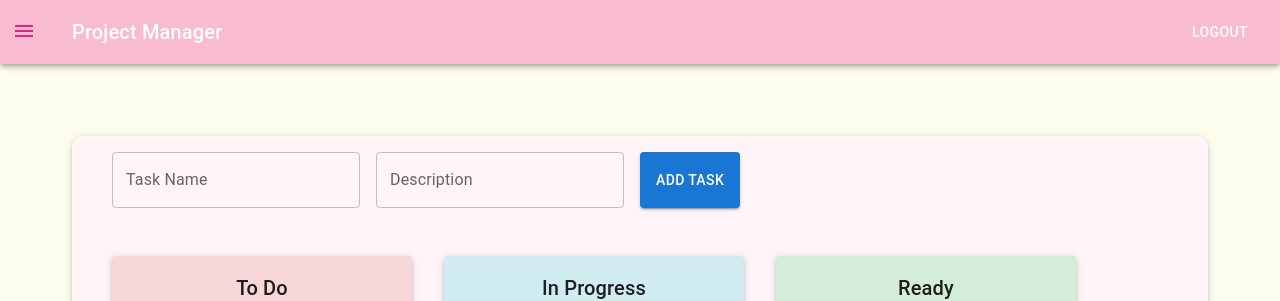
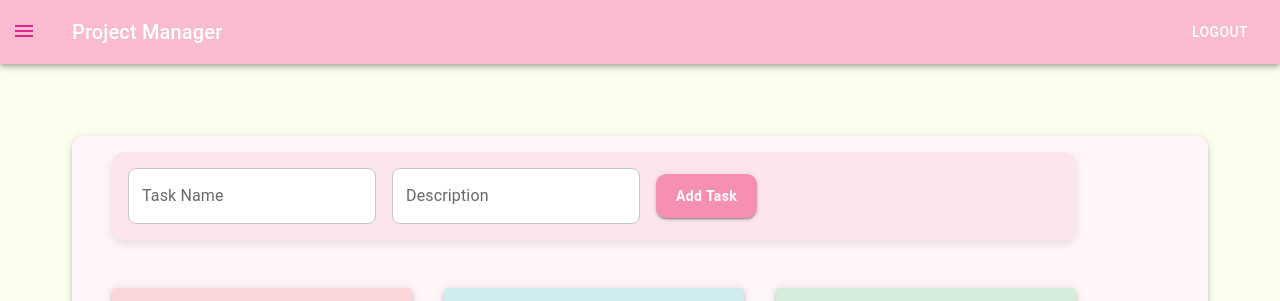
Before and after one commit to HelmiLaakkonen/project-management-app, a React (Create React App) app: page /dashboard in a window 1280 px wide. Shown: the top 301 px of the page. Built offline with nearby package versions, Linux system fonts and the light colour scheme; no server answers; sample sign-in values are in the browser's storage.

Commit message:
cuter add task

```diff
--- a/src/components/Kanban.js
+++ b/src/components/Kanban.js
@@ -132,7 +132,18 @@ function Kanban() {
         sx={{ display: "flex", flexDirection: "column", gap: 4, flexGrow: 1 }}
       >
         {/* Task Input Form */}
-        <Box sx={{ display: "flex", gap: 2, mb: 2 }}>
+        <Box
+          sx={{
+            display: "flex",
+            gap: 2,
+            mb: 2,
+            backgroundColor: "#fce4ec", // Soft pastel pink
+            padding: 2,
+            borderRadius: "12px", // Rounded corners
+            boxShadow: "0px 4px 8px rgba(0, 0, 0, 0.1)", // Soft shadow
+            alignItems: "center",
+          }}
+        >
           <TextField
             label="Task Name"
             variant="outlined"
@@ -140,6 +151,13 @@ function Kanban() {
             onChange={(e) =>
               setNewTask({ ...newTask, task_name: e.target.value })
             }
+            sx={{
+              backgroundColor: "white",
+              borderRadius: "8px",
+              "& .MuiOutlinedInput-root": {
+                borderRadius: "8px",
+              },
+            }}
           />
           <TextField
             label="Description"
@@ -148,8 +166,29 @@ function Kanban() {
             onChange={(e) =>
               setNewTask({ ...newTask, description: e.target.value })
             }
+            sx={{
+              backgroundColor: "white",
+              borderRadius: "8px",
+              "& .MuiOutlinedInput-root": {
+                borderRadius: "8px",
+              },
+            }}
           />
-          <Button variant="contained" onClick={handleAddTask}>
+          <Button
+            variant="contained"
+            onClick={handleAddTask}
+            sx={{
+              backgroundColor: "#f48fb1", // Pastel pink button
+              color: "white",
+              fontWeight: "bold",
+              padding: "10px 20px",
+              borderRadius: "10px",
+              textTransform: "none", // Makes text more readable
+              "&:hover": {
+                backgroundColor: "#d81b60", // Slightly darker pink on hover
+              },
+            }}
+          >
             Add Task
           </Button>
         </Box>
```
